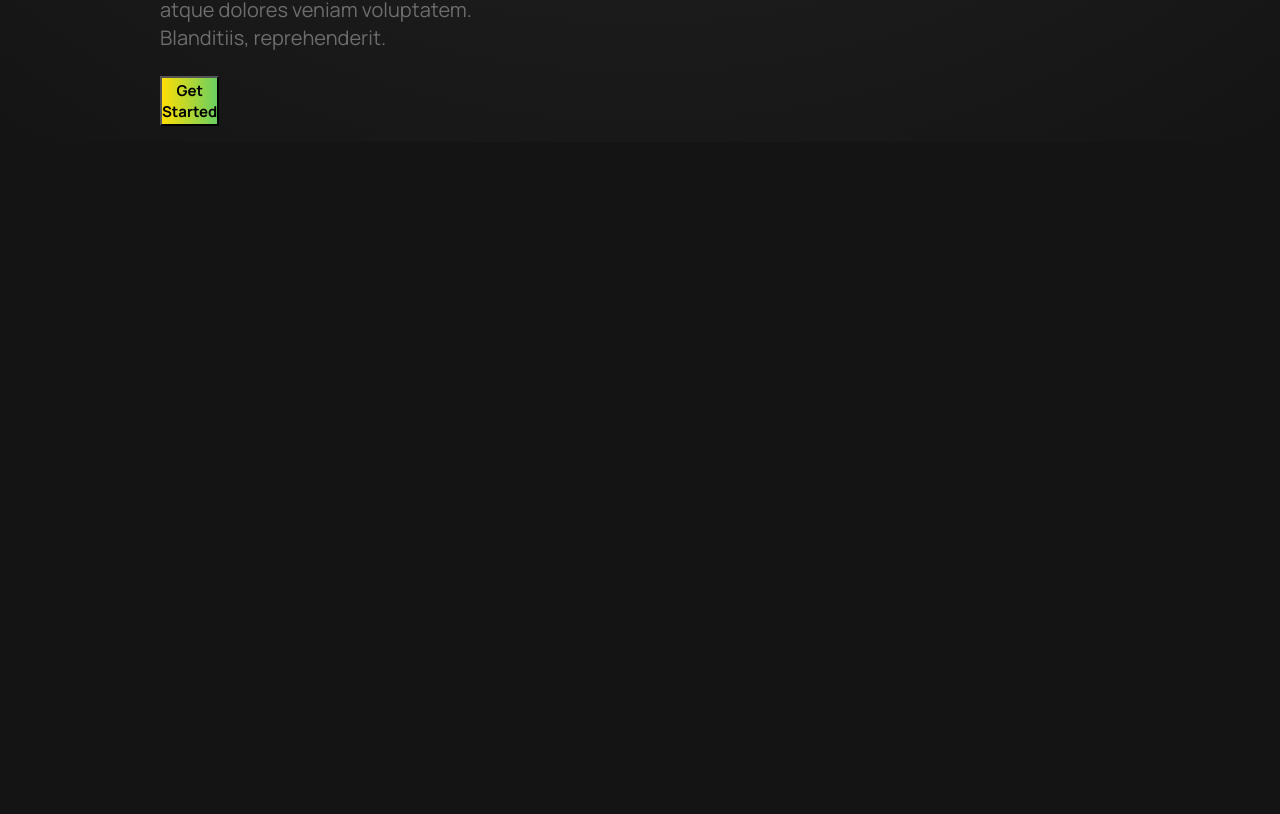
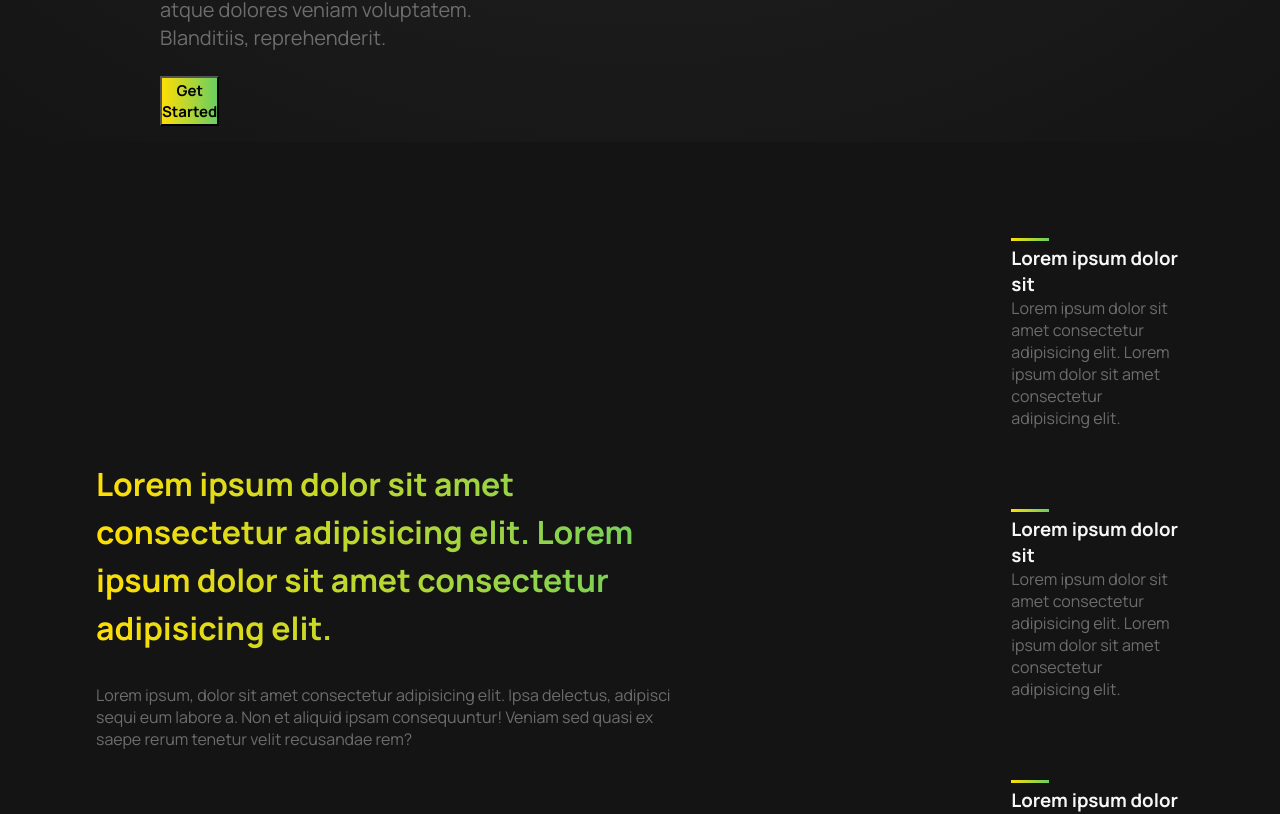
Before and after one commit to ruanlsdn/made-in-brasilia-frontend, a React (Vite) app: page / in a window 1280 px wide. Shown: the part 1090-1904 px from the top of the page. Before the commit the page ends 1232 px from the top, so only its background shows below. Built offline with nearby package versions, Linux system fonts and the light colour scheme.

Commit message:
adicionando componente 'sobre'

```diff
--- a/src/App.tsx
+++ b/src/App.tsx
@@ -1,6 +1,5 @@
 import "./App.css";
-import { Banner, LastUpdatedPlaces, Navbar } from "./components";
-import { BrowserRouter, Routes, Route } from "react-router-dom";
+import { About, Banner, Navbar } from "./components";
 
 function App() {
   return (
@@ -9,6 +8,7 @@ function App() {
         <Navbar />
         <Banner />
       </div>
+      <About />
     </div>
   );
 }
--- /dev/null
+++ b/src/components/About/About.tsx
@@ -0,0 +1,51 @@
+import React from "react";
+import "./about.css";
+import AboutBlock from "./AboutBlock";
+
+type AboutData = {
+  title: string;
+  text: string;
+};
+
+const ABOUT_DATA: AboutData[] = [
+  {
+    title: "Lorem ipsum dolor sit ",
+    text: "Lorem ipsum dolor sit amet consectetur adipisicing elit. Lorem ipsum dolor sit amet consectetur adipisicing elit.",
+  },
+  {
+    title: "Lorem ipsum dolor sit ",
+    text: "Lorem ipsum dolor sit amet consectetur adipisicing elit. Lorem ipsum dolor sit amet consectetur adipisicing elit.",
+  },
+  {
+    title: "Lorem ipsum dolor sit ",
+    text: "Lorem ipsum dolor sit amet consectetur adipisicing elit. Lorem ipsum dolor sit amet consectetur adipisicing elit.",
+  },
+];
+
+const About = () => {
+  return (
+    <div className="about">
+      <div className="about-content">
+        <div className="about-content-title">
+          <h1 className="gradient-text">
+            Lorem ipsum dolor sit amet consectetur adipisicing elit. Lorem ipsum
+            dolor sit amet consectetur adipisicing elit.
+          </h1>
+          <p>
+            Lorem ipsum, dolor sit amet consectetur adipisicing elit. Ipsa
+            delectus, adipisci sequi eum labore a. Non et aliquid ipsam
+            consequuntur! Veniam sed quasi ex saepe rerum tenetur velit
+            recusandae rem?
+          </p>
+        </div>
+        <div className="about-content-functinality">
+          {ABOUT_DATA.map((item, index) => (
+            <AboutBlock key={index} title={item.title} text={item.text} />
+          ))}
+        </div>
+      </div>
+    </div>
+  );
+};
+
+export default About;
--- /dev/null
+++ b/src/components/About/AboutBlock.tsx
@@ -0,0 +1,21 @@
+import React from "react";
+import "./about-block.css";
+
+type AboutBlockProps = {
+  title: string;
+  text: string;
+};
+
+const AboutBlock = ({ title, text }: AboutBlockProps) => {
+  return (
+    <div className="about-block">
+      <div className="gradient-bg-colorful about-block-marker" />
+      <div className="about-block-content">
+        <h3>{title}</h3>
+        <p>{text}</p>
+      </div>
+    </div>
+  );
+};
+
+export default AboutBlock;
--- /dev/null
+++ b/src/components/About/about-block.css
@@ -0,0 +1,18 @@
+.about-block {
+    display: flex;
+    flex-direction: column;
+}
+
+.about-block-marker {
+    width: 38px;
+    height: 3px;
+    margin-bottom: 0.25rem;
+}
+
+.about-block-content {
+    max-width: 500px;
+}
+
+.about-block-content p{
+    color: var(--secondary-color);
+}
--- /dev/null
+++ b/src/components/About/about.css
@@ -0,0 +1,40 @@
+.about {
+    display: flex;
+    align-self: center;
+    flex-direction: column;
+    align-items: center;
+    justify-content: center;
+    padding:  6rem;
+    gap: 8rem;
+}
+
+.about-content {
+    display: flex;
+    flex-direction: row;
+    align-items: center;
+    justify-content: center;
+    gap: 20rem;
+    font-family: var(--font-family);
+    color: var(--text-color);
+}
+
+.about-content-title {
+    display: flex;
+    flex-direction: column;
+    max-width: 600px;
+    gap: 2rem;
+}
+
+.about-content-title h1 {
+  line-height: 48px;
+}
+
+.about-content-title p {
+    color: var(--secondary-color);
+}
+
+.about-content-functinality {
+    display: flex;
+    flex-direction: column;
+    gap: 5rem
+}
--- a/src/components/index.ts
+++ b/src/components/index.ts
@@ -1,3 +1,3 @@
+export {default as Navbar} from "./Navbar/Navbar"
 export {default as Banner} from "./Banner/Banner"
-export {default as LastUpdatedPlaces} from "./LastUpdatedPlaces/LastUpdatedPlaces"
-export {default as Navbar} from "./Navbar/Navbar"
+export {default as About} from "./About/About"
```
